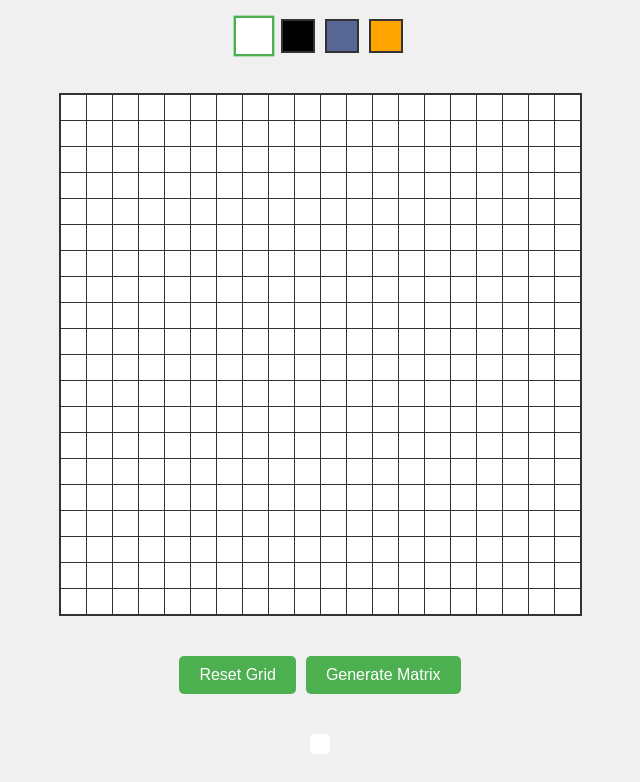
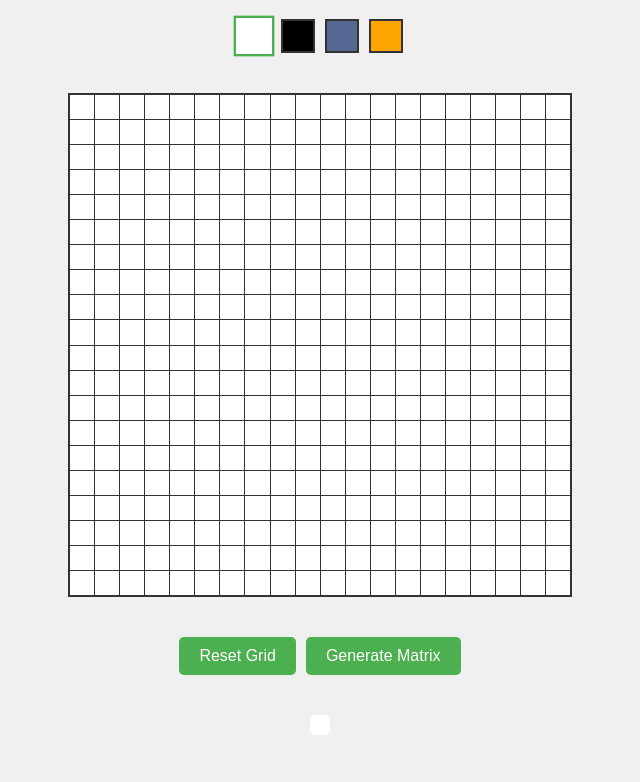
Before and after one commit to karolraw/pixels, a plain HTML site: page index.html in a window 1280 px wide. Shown: the part 89-871 px from the top of the page, without its empty margins (320-960 px from the left). Drawn offline with Linux system fonts and the light colour scheme.

Commit message:
Update index.html to improve layout and styling; set max-width for container and adjust grid-cell aspect ratio.

```diff
--- a/index.html
+++ b/index.html
@@ -20,10 +20,11 @@
             background-color: #333;
             padding: 2px;
             margin: 20px;
+            width: 100%;
+            max-width: 500px;
         }
         .grid-cell {
-            width: 25px;
-            height: 25px;
+            aspect-ratio: 1;
             background-color: white;
             cursor: pointer;
             transition: background-color 0.2s;
```
